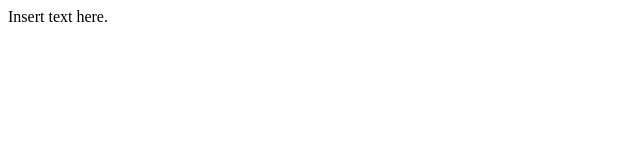
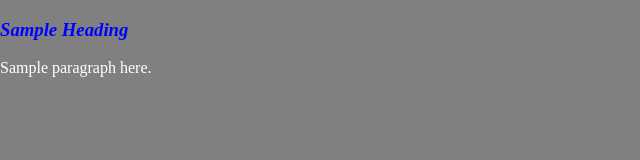
Before and after one commit to bmcgrane302/framework, a plain HTML site: page index.html in a window 1280 px wide. Shown: the whole page, without its empty margins (0-640 px from the left). Drawn offline with nearby package versions, Linux system fonts and the light colour scheme.

Commit message:
updated CSS

```diff
--- a/index.html
+++ b/index.html
@@ -1,12 +1,17 @@
 <!DOCTYPE html>
 <html lang="en">
+<link rel="stylesheet" type="text/css" href="http://cdnjs.cloudflare.com/ajax/libs/normalize/3.0.1/normalize.min.css">
   <head>
     <meta charset="utf-8">
     <meta name="description" content="">
 
-    <title>Test TEXT Here</title>
+    <title>FRAMEWORK</title>
+    <link rel="stylesheet" href="main.css" />
   </head>
   <body>
-Insert text here.
+    <h3>Sample Heading</h3>
+<p>
+  Sample paragraph here.
+</p>
   </body>
 </html>
--- a/main.css
+++ b/main.css
@@ -0,0 +1,14 @@
+ title {
+   color: red;
+ }
+
+body {
+  background-color: gray;
+}
+h3 {
+  color: blue;
+  font-style: italic;
+}
+p {
+  color: white;
+}
```
